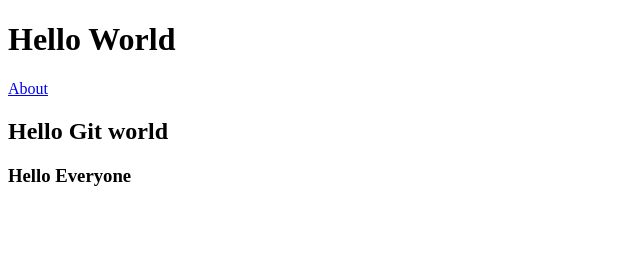
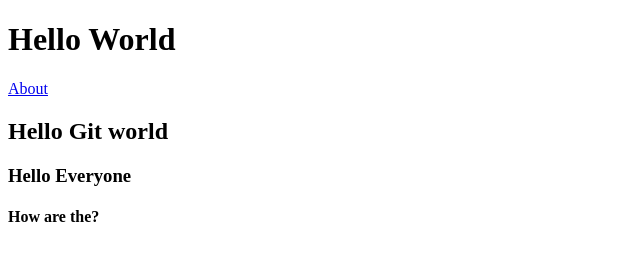
Before and after one commit to mmarkym/GitBook, a plain HTML site: page index.htm in a window 1280 px wide. Shown: the whole page, without its empty margins (0-640 px from the left). Drawn offline with Linux system fonts and the light colour scheme.

Commit message:
Added anothe h4 tag to index while also commiting a ink file

```diff
--- a/index.htm
+++ b/index.htm
@@ -10,5 +10,6 @@
     <a href="#">About</a>
     <h2>Hello Git world</h2>
     <h3>Hello Everyone</h3>
+    <h4>How are the?</h4>
 </body>
 </html>
```
Also changed, not shown: 1 other file.
